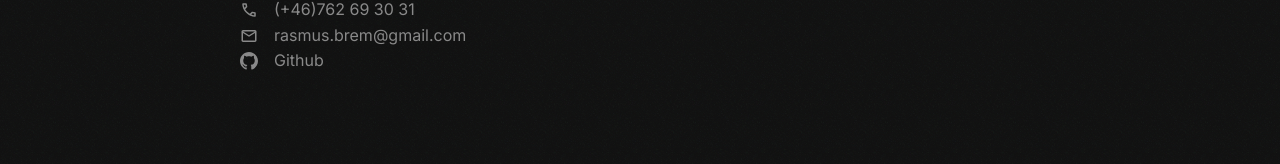
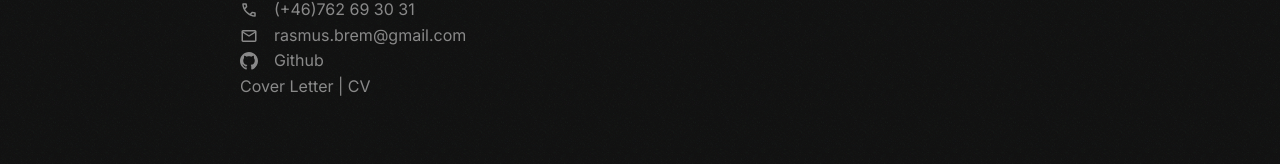
Before and after one commit to visceral89/portfolio2023, a Next.js app: page /contact in a window 1280 px wide. Shown: the part 340-504 px from the top of the page. Built offline with nearby package versions, Linux system fonts and the light colour scheme; a web font is replaced by a local one.

Commit message:
added cv & link

```diff
--- a/src/app/contact/page.jsx
+++ b/src/app/contact/page.jsx
@@ -71,6 +71,9 @@ export default function Contact() {
 									Github
 								</li>
 							</a>
+							<a href='/CV-Rasmus-Bremholm-2024.pdf' target='_blank' rel='noopener noreferrer'>
+								<div>Cover Letter | CV</div>
+							</a>
 						</ul>
 					</div>
 				</div>
```
Also changed, not shown: 1 other file (tests, documents, lock files or other folders).
